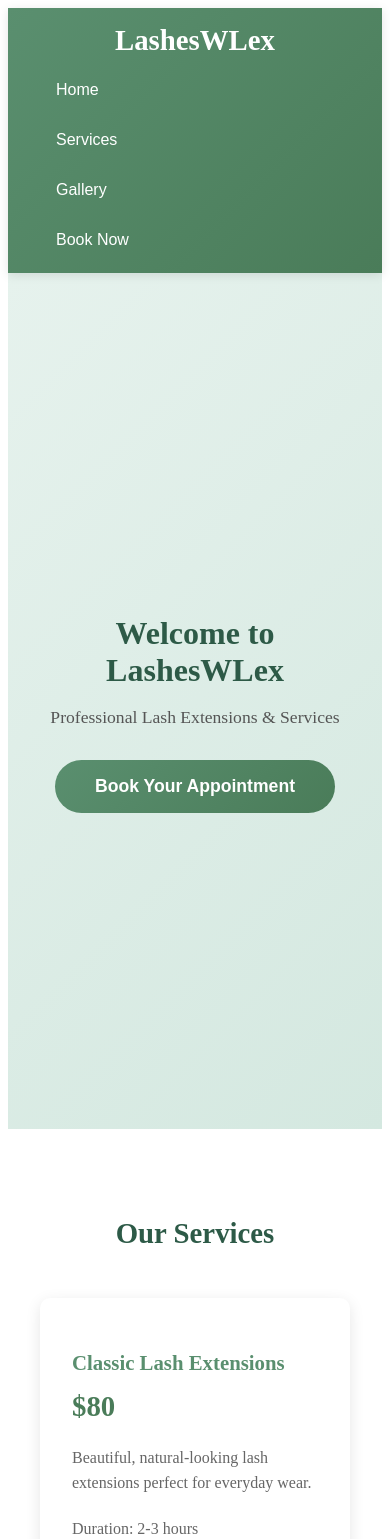
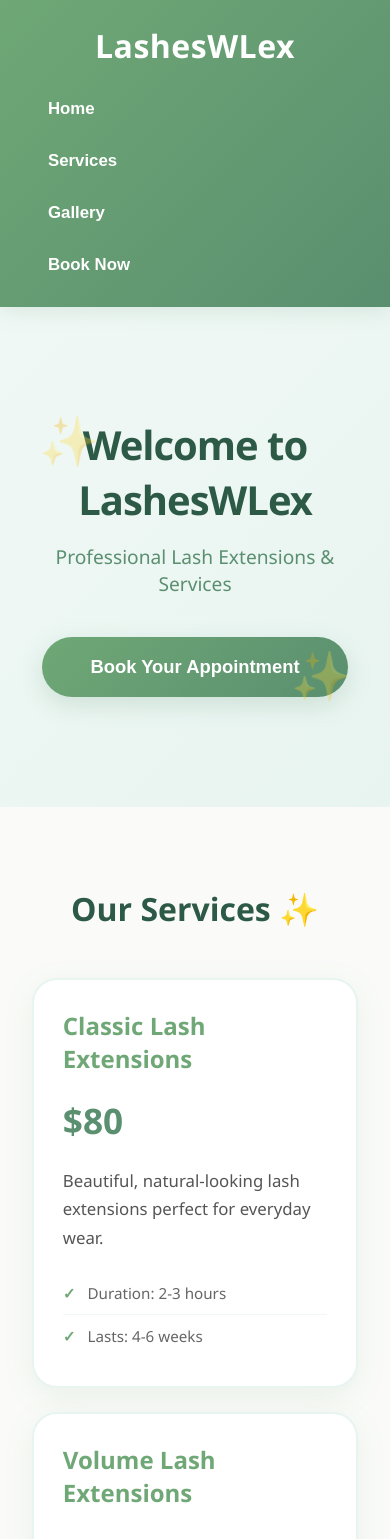
Before and after one commit to lasheswlex-ops/lasheswlex, a React (Create React App) app: page / in a window 390 px wide. Shown: the top 1539 px of the page. Built offline with nearby package versions, Linux system fonts and the light colour scheme.

Commit message:
Add Square booking integration

```diff
--- a/src/App.css
+++ b/src/App.css
@@ -1,17 +1,28 @@
+* {
+  margin: 0;
+  padding: 0;
+  box-sizing: border-box;
+}
+
+body {
+  font-family: 'Segoe UI', 'Trebuchet MS', sans-serif;
+}
+
 .App {
   width: 100%;
   margin: 0;
   padding: 0;
+  background: #fafbf8;
 }
 
 /* Navigation */
 .navbar {
-  background: linear-gradient(135deg, #5a8f6f 0%, #4a7c59 100%);
-  padding: 1rem 0;
+  background: linear-gradient(135deg, #6fa876 0%, #5a8f6f 100%);
+  padding: 1.5rem 0;
   position: sticky;
   top: 0;
   z-index: 100;
-  box-shadow: 0 2px 10px rgba(0, 0, 0, 0.1);
+  box-shadow: 0 4px 20px rgba(90, 143, 111, 0.15);
 }
 
 .nav-container {
@@ -25,15 +36,16 @@
 
 .logo {
   color: white;
-  font-size: 1.8rem;
-  font-weight: bold;
+  font-size: 2rem;
+  font-weight: 700;
   margin: 0;
+  letter-spacing: 0.5px;
 }
 
 .nav-links {
   display: flex;
   list-style: none;
-  gap: 2rem;
+  gap: 3rem;
   margin: 0;
   padding: 0;
 }
@@ -42,110 +54,145 @@
   background: none;
   border: none;
   color: white;
-  font-size: 1rem;
+  font-size: 1.05rem;
   cursor: pointer;
-  font-weight: 500;
-  transition: opacity 0.3s;
+  font-weight: 600;
+  transition: opacity 0.3s, transform 0.3s;
   padding: 0.5rem 1rem;
 }
 
 .nav-links button:hover {
-  opacity: 0.8;
+  opacity: 0.9;
+  transform: translateY(-2px);
 }
 
 /* Hero Section */
 .hero {
-  background: linear-gradient(135deg, #e6f2ed 0%, #d4e8e0 100%);
-  padding: 8rem 2rem;
+  background: linear-gradient(135deg, #f0f8f5 0%, #e8f4f0 100%);
+  padding: 10rem 2rem;
   text-align: center;
-  min-height: 600px;
+  min-height: 650px;
   display: flex;
   align-items: center;
   justify-content: center;
+  position: relative;
+  overflow: hidden;
+}
+
+.hero::before {
+  content: '✨';
+  position: absolute;
+  top: 20%;
+  left: 10%;
+  font-size: 3rem;
+  opacity: 0.3;
+}
+
+.hero::after {
+  content: '✨';
+  position: absolute;
+  bottom: 20%;
+  right: 10%;
+  font-size: 3rem;
+  opacity: 0.3;
 }
 
 .hero-content h2 {
-  font-size: 3.5rem;
+  font-size: 4rem;
   color: #2d5a47;
   margin-bottom: 1rem;
-  font-weight: bold;
+  font-weight: 800;
+  letter-spacing: -1px;
 }
 
 .hero-content p {
-  font-size: 1.5rem;
-  color: #555;
-  margin-bottom: 2rem;
+  font-size: 1.6rem;
+  color: #5a8f6f;
+  margin-bottom: 2.5rem;
+  font-weight: 500;
 }
 
 .cta-button,
 .booking-button {
-  background: linear-gradient(135deg, #5a8f6f 0%, #4a7c59 100%);
+  background: linear-gradient(135deg, #6fa876 0%, #5a8f6f 100%);
   color: white;
   border: none;
-  padding: 1rem 2.5rem;
-  font-size: 1.1rem;
+  padding: 1.2rem 3rem;
+  font-size: 1.15rem;
   border-radius: 50px;
   cursor: pointer;
   transition: transform 0.3s, box-shadow 0.3s;
-  font-weight: bold;
+  font-weight: 700;
+  box-shadow: 0 8px 25px rgba(90, 143, 111, 0.2);
 }
 
 .cta-button:hover,
 .booking-button:hover {
-  transform: translateY(-2px);
-  box-shadow: 0 8px 20px rgba(90, 143, 111, 0.3);
+  transform: translateY(-3px);
+  box-shadow: 0 12px 35px rgba(90, 143, 111, 0.35);
 }
 
 /* Services Section */
 .services {
-  padding: 4rem 2rem;
+  padding: 5rem 2rem;
   max-width: 1200px;
   margin: 0 auto;
 }
 
 .services h2 {
-  font-size: 2.5rem;
+  font-size: 3rem;
   text-align: center;
-  margin-bottom: 3rem;
+  margin-bottom: 1rem;
   color: #2d5a47;
+  font-weight: 800;
+}
+
+.services h2::after {
+  content: ' ✨';
+  color: #6fa876;
 }
 
 .services-grid {
   display: grid;
   grid-template-columns: repeat(auto-fit, minmax(300px, 1fr));
-  gap: 2rem;
+  gap: 2.5rem;
+  margin-top: 3rem;
 }
 
 .service-card {
   background: white;
-  padding: 2rem;
-  border-radius: 10px;
-  box-shadow: 0 4px 15px rgba(0, 0, 0, 0.1);
+  padding: 2.5rem;
+  border-radius: 25px;
+  box-shadow: 0 8px 30px rgba(90, 143, 111, 0.1);
   transition: transform 0.3s, box-shadow 0.3s;
+  border: 2px solid #e8f4f0;
 }
 
 .service-card:hover {
-  transform: translateY(-5px);
-  box-shadow: 0 8px 25px rgba(0, 0, 0, 0.15);
+  transform: translateY(-8px);
+  box-shadow: 0 15px 45px rgba(90, 143, 111, 0.2);
+  border-color: #6fa876;
 }
 
 .service-card h3 {
-  color: #5a8f6f;
-  margin-bottom: 0.5rem;
-  font-size: 1.3rem;
+  color: #6fa876;
+  margin-bottom: 0.8rem;
+  font-size: 1.5rem;
+  font-weight: 700;
 }
 
 .service-card .price {
-  font-size: 1.8rem;
-  font-weight: bold;
-  color: #4a7c59;
-  margin: 0.5rem 0 1rem 0;
+  font-size: 2.2rem;
+  font-weight: 900;
+  color: #5a8f6f;
+  margin: 1rem 0;
 }
 
 .service-card p {
-  color: #666;
-  margin-bottom: 1rem;
-  line-height: 1.6;
+  color: #555;
+  margin-bottom: 1.2rem;
+  line-height: 1.7;
+  font-size: 1.05rem;
 }
 
 .service-card ul {
@@ -156,8 +203,16 @@
 
 .service-card li {
   color: #666;
-  padding: 0.5rem 0;
-  border-bottom: 1px solid #eee;
+  padding: 0.7rem 0;
+  border-bottom: 1px solid #f0f8f5;
+  font-size: 0.95rem;
+}
+
+.service-card li:before {
+  content: '✓ ';
+  color: #6fa876;
+  font-weight: bold;
+  margin-right: 0.5rem;
 }
 
 .service-card li:last-child {
@@ -166,15 +221,20 @@
 
 /* Gallery Section */
 .gallery {
-  padding: 4rem 2rem;
-  background: #f0f7f4;
+  padding: 5rem 2rem;
+  background: linear-gradient(135deg, #f0f8f5 0%, #e8f4f0 100%);
 }
 
 .gallery h2 {
-  font-size: 2.5rem;
+  font-size: 3rem;
   text-align: center;
-  margin-bottom: 3rem;
+  margin-bottom: 1rem;
   color: #2d5a47;
+  font-weight: 800;
+}
+
+.gallery h2::after {
+  content: ' 📸';
 }
 
 .gallery-grid {
@@ -182,22 +242,34 @@
   grid-template-columns: repeat(auto-fit, minmax(250px, 1fr));
   gap: 2rem;
   max-width: 1200px;
-  margin: 0 auto 2rem;
+  margin: 3rem auto 0;
 }
 
 .gallery-item {
   overflow: hidden;
-  border-radius: 10px;
-  box-shadow: 0 4px 15px rgba(0, 0, 0, 0.1);
+  border-radius: 20px;
+  box-shadow: 0 8px 30px rgba(90, 143, 111, 0.15);
+  transition: transform 0.3s;
+}
+
+.gallery-item:hover {
+  transform: scale(1.05);
+}
+
+.gallery-item img {
+  width: 100%;
+  height: 250px;
+  object-fit: cover;
+  display: block;
 }
 
 .gallery-placeholder {
-  background: linear-gradient(135deg, #d4e8e0 0%, #e6f2ed 100%);
+  background: linear-gradient(135deg, #d4e8e0 0%, #e8f4f0 100%);
   height: 250px;
   display: flex;
   align-items: center;
   justify-content: center;
-  color: #888;
+  color: #999;
   font-size: 1rem;
   text-align: center;
 }
@@ -206,86 +278,135 @@
   text-align: center;
   color: #888;
   font-style: italic;
+  margin-top: 2rem;
 }
 
 /* Booking Section */
 .booking {
-  padding: 4rem 2rem;
+  padding: 5rem 2rem;
   max-width: 1200px;
   margin: 0 auto;
   text-align: center;
 }
 
 .booking h2 {
-  font-size: 2.5rem;
+  font-size: 3rem;
   margin-bottom: 1rem;
   color: #2d5a47;
+  font-weight: 800;
+}
+
+.booking h2::after {
+  content: ' 💅';
 }
 
 .booking > p {
-  font-size: 1.1rem;
-  color: #666;
+  font-size: 1.2rem;
+  color: #5a8f6f;
   margin-bottom: 2rem;
+  font-weight: 500;
 }
 
 .booking-content {
-  background: linear-gradient(135deg, #e6f2ed 0%, #d4e8e0 100%);
-  padding: 3rem;
-  border-radius: 10px;
+  background: linear-gradient(135deg, #f0f8f5 0%, #e8f4f0 100%);
+  padding: 3.5rem;
+  border-radius: 25px;
   margin: 2rem 0;
+  border: 2px solid #d4e8e0;
 }
 
 .booking-note {
-  font-size: 1.1rem;
-  color: #555;
-  margin-bottom: 1.5rem;
+  font-size: 1.2rem;
+  color: #5a8f6f;
+  margin-bottom: 2rem;
+  font-weight: 500;
 }
 
 .booking-alternate {
-  color: #555;
+  color: #666;
   margin-top: 1.5rem;
-  font-size: 1rem;
+  font-size: 1.05rem;
 }
 
 /* Contact Section */
 .contact {
-  padding: 4rem 2rem;
-  background: #f0f7f4;
+  padding: 5rem 2rem;
+  background: linear-gradient(135deg, #f0f8f5 0%, #e8f4f0 100%);
   max-width: 1200px;
   margin: 0 auto;
 }
 
 .contact h2 {
-  font-size: 2.5rem;
+  font-size: 3rem;
   text-align: center;
-  margin-bottom: 3rem;
+  margin-bottom: 1rem;
   color: #2d5a47;
+  font-weight: 800;
+}
+
+.contact h2::after {
+  content: ' 💬';
 }
 
 .contact-info {
   display: grid;
   grid-template-columns: repeat(auto-fit, minmax(250px, 1fr));
-  gap: 2rem;
+  gap: 2.5rem;
+  margin: 3rem 0;
 }
 
 .contact-item {
   text-align: center;
-  padding: 2rem;
+  padding: 2.5rem;
   background: white;
-  border-radius: 10px;
-  box-shadow: 0 2px 10px rgba(0, 0, 0, 0.05);
+  border-radius: 20px;
+  box-shadow: 0 8px 25px rgba(90, 143, 111, 0.1);
+  border: 2px solid #f0f8f5;
 }
 
 .contact-item h3 {
-  color: #5a8f6f;
-  margin-bottom: 0.5rem;
-  font-size: 1.2rem;
+  color: #6fa876;
+  margin-bottom: 0.8rem;
+  font-size: 1.4rem;
+  font-weight: 700;
 }
 
 .contact-item p {
-  color: #666;
+  color: #555;
   font-size: 1.1rem;
   margin: 0;
+  font-weight: 500;
+}
+
+/* Social Links */
+.social-links {
+  margin-top: 3rem;
+  text-align: center;
+}
+
+.social-links h3 {
+  color: #2d5a47;
+  font-size: 1.5rem;
+  margin-bottom: 1.5rem;
+  font-weight: 700;
+}
+
+.ig-link {
+  display: inline-block;
+  background: linear-gradient(135deg, #6fa876 0%, #5a8f6f 100%);
+  color: white;
+  padding: 1rem 2.5rem;
+  border-radius: 50px;
+  text-decoration: none;
+  font-weight: 700;
+  transition: transform 0.3s, box-shadow 0.3s;
+  box-shadow: 0 8px 25px rgba(90, 143, 111, 0.2);
+  font-size: 1.1rem;
+}
+
+.ig-link:hover {
+  transform: translateY(-3px);
+  box-shadow: 0 12px 35px rgba(90, 143, 111, 0.35);
 }
 
 /* Footer */
@@ -293,15 +414,16 @@
   background: #2d5a47;
   color: white;
   text-align: center;
-  padding: 2rem;
-  margin-top: 2rem;
+  padding: 2.5rem;
+  margin-top: 3rem;
+  font-weight: 500;
 }
 
 /* Responsive */
 @media (max-width: 768px) {
   .nav-container {
     flex-direction: column;
-    gap: 1rem;
+    gap: 1.5rem;
   }
 
   .nav-links {
@@ -310,18 +432,31 @@
     width: 100%;
   }
 
+  .hero {
+    padding: 6rem 1.5rem;
+    min-height: 500px;
+  }
+
   .hero-content h2 {
-    font-size: 2rem;
+    font-size: 2.5rem;
   }
 
   .hero-content p {
-    font-size: 1.1rem;
+    font-size: 1.2rem;
   }
 
   .services h2,
   .gallery h2,
   .booking h2,
   .contact h2 {
-    font-size: 1.8rem;
+    font-size: 2rem;
+  }
+
+  .services-grid {
+    gap: 1.5rem;
+  }
+
+  .service-card {
+    padding: 1.8rem;
   }
 }
--- a/src/App.js
+++ b/src/App.js
@@ -145,6 +145,7 @@ function App() {
       </section>
 
       {/* Contact Section */}
+      {/* Contact Section */}
 <section id="contact" className="contact">
   <h2>Get In Touch</h2>
   <div className="contact-info">
@@ -153,13 +154,20 @@ function App() {
       <p>Concord, CA</p>
     </div>
     <div className="contact-item">
-            <h3>📞 Instagram</h3>
-            <p>@lasheswlex</p>
+      <h3>anything you can think of</h3>
+      <p>idk what to put here just lmk...</p>
     </div>
     <div className="contact-item">
       <h3>✉️ Email</h3>
       <p>lasheswlex@gmail.com</p>
     </div>
+  </div>
+
+  <div className="social-links">
+    <h3>Follow Us</h3>
+    <a href="https://www.instagram.com/lasheswlex" target="_blank" rel="noopener noreferrer" className="ig-link">
+      📸 @lasheswlex
+    </a>
   </div>
 </section>
 
```
Lines whose indentation alone changed are shown as unchanged.
